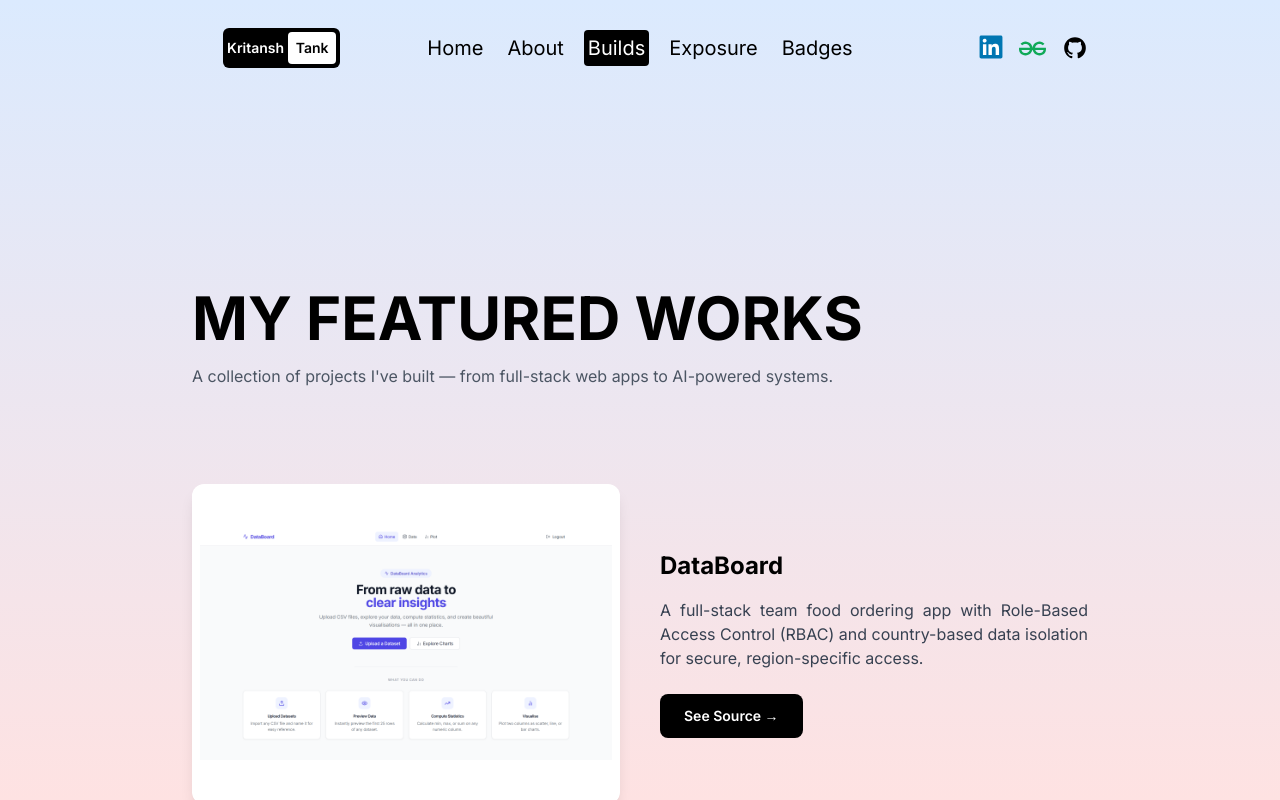
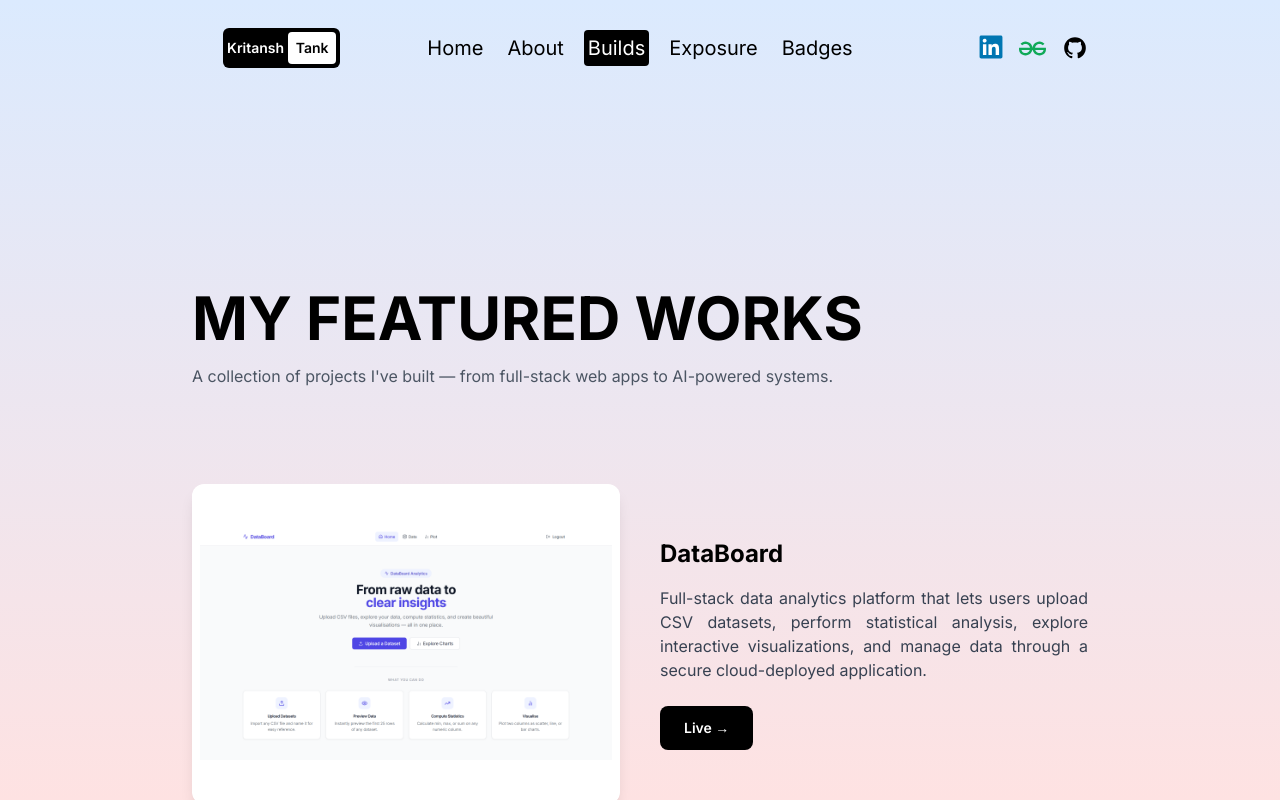
Before and after one commit to Kritansh-Tank/Portfolio, a Next.js app: page /builds in a window 1280 px wide. Built offline with nearby package versions, Linux system fonts and the light colour scheme.

Commit message:
Update project descriptions and links in builds page; change button to Live

```diff
--- a/src/app/builds/page.jsx
+++ b/src/app/builds/page.jsx
@@ -12,30 +12,30 @@ const items = [
   {
     id: 1,
     title: "DataBoard",
-    desc: "A full-stack team food ordering app with Role-Based Access Control (RBAC) and country-based data isolation for secure, region-specific access.",
+    desc: "Full-stack data analytics platform that lets users upload CSV datasets, perform statistical analysis, explore interactive visualizations, and manage data through a secure cloud-deployed application.",
     img: DataBoard,
-    link: "https://github.com/Kritansh-Tank/Food-Ordering-Web-App",
+    link: "https://d2bnceyxxb14a6.cloudfront.net/",
   },
   {
     id: 2,
     title: "VIGIL",
-    desc: "Real-time industrial safety intelligence platform that combines live sensor streams, work permits, shift context, and historical incidents to detect compound risks before they escalate. It leverages AI agents, RAG, and LLMs to deliver intelligent risk assessment, permit validation, incident analysis, and emergency response for heavy industrial environments.",
+    desc: "Real-time industrial safety intelligence platform that combines live IoT sensor data, work permits, shift context, and historical incidents to detect compound risks and generate AI-powered emergency response plans.",
     img: Vigil,
     link: "https://vigil-smoky.vercel.app/",
   },
   {
     id: 3,
     title: "TransitOps",
-    desc: "It is an innovative web-based platform designed to help users plan sustainable travel experiences while minimizing their environmental impact.",
+    desc: "Smart fleet management platform that streamlines vehicle and driver operations, AI-assisted trip dispatch, maintenance tracking, fuel analytics, reporting, and role-based access control.",
     img: TransitOps,
-    link: "https://github.com/Kritansh-Tank/EcoTravel",
+    link: "https://transitops-dusky.vercel.app/",
   },
   {
     id: 4,
     title: "GreenTrace",
-    desc: "Backend-heavy MERN app for disaster response with real-time data, geospatial mapping, AI-based location extraction, image verification, and social media monitoring.",
+    desc: "AI-powered carbon footprint reduction platform that analyzes personal emissions and uses a ReAct-based AI agent with specialized tools to generate personalized, actionable sustainability plans.",
     img: GreenTrace,
-    link: "https://github.com/Kritansh-Tank/Disaster-Response-Coordination-Platform",
+    link: "https://green-trace-topaz.vercel.app/",
   },
 ];
 
@@ -154,7 +154,7 @@ const ProjectCard = ({ item, index }) => {
         </p>
         <Link href={item.link} target="_blank" rel="noopener noreferrer">
           <button className="mt-2 px-6 py-3 bg-black text-white rounded-lg font-semibold text-sm hover:bg-gray-800 transition-colors">
-            See Source →
+            Live →
           </button>
         </Link>
       </motion.div>
```
